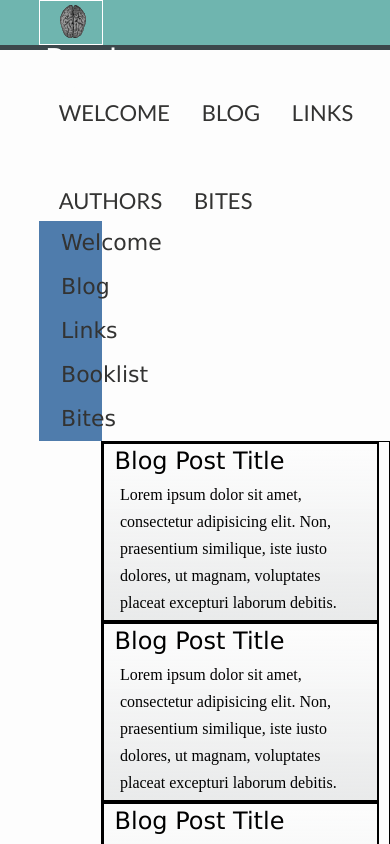
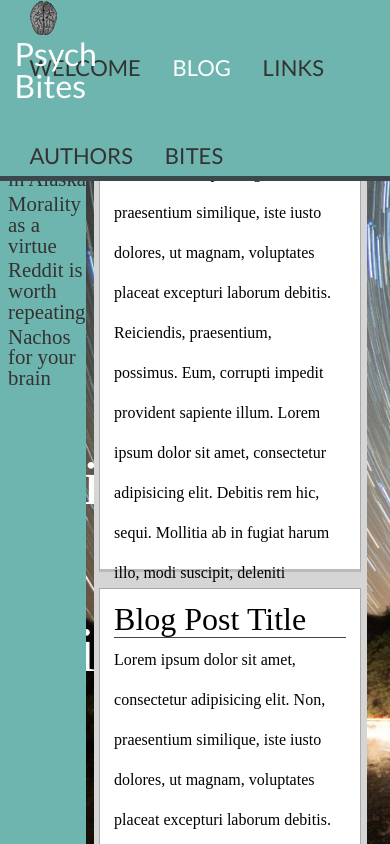
Before and after one commit to AsaToburen/psych-blog, a website: page builds/development/index.html in a window 390 px wide. Both pictures are taken after a click on the link "BLOG". Shown: the top 844 px of the page. Drawn offline with nearby package versions, Linux system fonts and the light colour scheme.

Commit message:
added blog slider

```diff
--- a/builds/development/index.html
+++ b/builds/development/index.html
@@ -3,6 +3,7 @@
 <head>
 	<meta charset="UTF-8">
 	<link href='http://fonts.googleapis.com/css?family=Lato' rel='stylesheet' type='text/css'>
+	<link href='http://fonts.googleapis.com/css?family=Open+Sans' rel='stylesheet' type='text/css'>
 	<link rel="stylesheet" type="text/css" href="css/styles.css">
 	<title>Psych Bites</title>
 </head>
@@ -17,47 +18,55 @@
 			</span>
 			<nav>
 				<ul>
-					<li><a href="#">Welcome</a></li>
-					<li><a href="#">Blog</a></li>
-					<li><a href="#">Links</a></li>
-					<li><a href="#">Authors</a></li>
-					<li><a href="#">Bites</a></li>
+					<li><a id="welcome" class="selected nav-anchor" href="#">Welcome</a></li>
+					<li><a id="blog" class="nav-anchor"  href="#">Blog</a></li>
+					<li><a id="links" class="nav-anchor" href="#">Links</a></li>
+					<li><a id="authors" class="nav-anchor" href="#">Authors</a></li>
+					<li><a id="bites" class="nav-anchor" href="#">Bites</a></li>
 				</ul>
 			</nav>
 		</div>
 	</header>
 	<main>
-	<aside class="sidebar">
+	<aside id="sidebar-blog" class="sidebar">
+		<h2 class="sidebar-heading">Popular Posts</h2>
 		<ul>
-			<li><a href="#">Welcome</a></li>
-			<li><a href="#">Blog</a></li>
-			<li><a href="#">Links</a></li>
-			<li><a href="#">Booklist</a></li>
-			<li><a href="#">Bites</a></li>
+			<li><a href="#">Blog Title 1</a></li>
+			<li><a href="#">Hamsters in Alaska</a></li>
+			<li><a href="#">Morality as a virtue</a></li>
+			<li><a href="#">Reddit is worth repeating</a></li>
+			<li><a href="#">Nachos for your brain</a></li>
 		</ul>
 	</aside>
-	<section class="blog-banner">
-		<div class="entry-container">
-			<div class="b-post">
+	<section class="blog top-section">
+		<div id="quote">
+			<h2 class="quote-text">Learn from yesterday, live for today, hope for tomorrow. The important thing is not to stop questioning. </br> </h2>
+			<h3 id="quote-name">-Einstein</h3>
+		</div>
+		<div id="blog-posts" class="blog-container">
+		<div class="blog-post">
+			<h2 class="post-title">Blog Post Title</h2>
+				<a href="#">
+					<i id="green" class="icon-expand-alt icon-3x"></i>
+				</a>
+				<p class="entry-text">Lorem ipsum dolor sit amet, consectetur adipisicing elit. Non, praesentium similique, iste iusto dolores, ut magnam, voluptates placeat excepturi laborum debitis. Reiciendis, praesentium, possimus. Eum, corrupti impedit provident sapiente illum. Lorem ipsum dolor sit amet, consectetur adipisicing elit. Debitis rem hic, sequi. Mollitia ab in fugiat harum illo, modi suscipit, deleniti perferendis ratione! Nobis quod, dolorum quia soluta voluptatum exercitationem. Lorem ipsum dolor sit amet, consectetur adipisicing elit. Quasi ex earum repudiandae, voluptatibus commodi qui fuga repellat a perspiciatis, similique officia impedit dolorum illo odit! Ipsa nisi eaque, deserunt adipisci? Lorem ipsum dolor sit amet, consectetur adipisicing elit. Fuga numquam explicabo dolorum maxime, officiis odio voluptatum expedita vel recusandae blanditiis omnis minus. Ab accusantium, provident a id porro fugit quae!</p>
+			<div class="entry-footer">
+			</div>
+		</div>
+		<div class="blog-post">
+			<h2 class="post-title">Blog Post Title</h2>
+				<a href="#">
+					<i id="green" class="icon-expand-alt icon-3x"></i>
+				</a>
+				<p class="entry-text">Lorem ipsum dolor sit amet, consectetur adipisicing elit. Non, praesentium similique, iste iusto dolores, ut magnam, voluptates placeat excepturi laborum debitis. Reiciendis, praesentium, possimus. Eum, corrupti impedit provident sapiente illum. Lorem ipsum dolor sit amet, consectetur adipisicing elit. Debitis rem hic, sequi. Mollitia ab in fugiat harum illo, modi suscipit, deleniti perferendis ratione! Nobis quod, dolorum quia soluta voluptatum exercitationem. Lorem ipsum dolor sit amet, consectetur adipisicing elit. Quasi ex earum repudiandae, voluptatibus commodi qui fuga repellat a perspiciatis, similique officia impedit dolorum illo odit! Ipsa nisi eaque, deserunt adipisci? Lorem ipsum dolor sit amet, consectetur adipisicing elit. Fuga numquam explicabo dolorum maxime, officiis odio voluptatum expedita vel recusandae blanditiis omnis minus. Ab accusantium, provident a id porro fugit quae!</p>
+		</div>
+		<div class="blog-post">
 				<h2 class="post-title">Blog Post Title</h2>
+				<a href="#">
+					<i id="green" class="icon-expand-alt icon-3x"></i>
+				</a>
 				<p class="entry-text">Lorem ipsum dolor sit amet, consectetur adipisicing elit. Non, praesentium similique, iste iusto dolores, ut magnam, voluptates placeat excepturi laborum debitis. Reiciendis, praesentium, possimus. Eum, corrupti impedit provident sapiente illum. Lorem ipsum dolor sit amet, consectetur adipisicing elit. Debitis rem hic, sequi. Mollitia ab in fugiat harum illo, modi suscipit, deleniti perferendis ratione! Nobis quod, dolorum quia soluta voluptatum exercitationem. Lorem ipsum dolor sit amet, consectetur adipisicing elit. Quasi ex earum repudiandae, voluptatibus commodi qui fuga repellat a perspiciatis, similique officia impedit dolorum illo odit! Ipsa nisi eaque, deserunt adipisci? Lorem ipsum dolor sit amet, consectetur adipisicing elit. Fuga numquam explicabo dolorum maxime, officiis odio voluptatum expedita vel recusandae blanditiis omnis minus. Ab accusantium, provident a id porro fugit quae!</p>
-			</div>
-			<div class="b-post">
-				<h2 class="post-title">Blog Post Title</h2>
-				<p class="entry-text">Lorem ipsum dolor sit amet, consectetur adipisicing elit. Non, praesentium similique, iste iusto dolores, ut magnam, voluptates placeat excepturi laborum debitis. Reiciendis, praesentium, possimus. Eum, corrupti impedit provident sapiente illum. Lorem ipsum dolor sit amet, consectetur adipisicing elit. Debitis rem hic, sequi. Mollitia ab in fugiat harum illo, modi suscipit, deleniti perferendis ratione! Nobis quod, dolorum quia soluta voluptatum exercitationem. Lorem ipsum dolor sit amet, consectetur adipisicing elit. Quasi ex earum repudiandae, voluptatibus commodi qui fuga repellat a perspiciatis, similique officia impedit dolorum illo odit! Ipsa nisi eaque, deserunt adipisci? Lorem ipsum dolor sit amet, consectetur adipisicing elit. Fuga numquam explicabo dolorum maxime, officiis odio voluptatum expedita vel recusandae blanditiis omnis minus. Ab accusantium, provident a id porro fugit quae!</p>
-			</div>
-			<div class="b-post">
-				<h2 class="post-title">Blog Post Title</h2>
-				<p class="entry-text">Lorem ipsum dolor sit amet, consectetur adipisicing elit. Non, praesentium similique, iste iusto dolores, ut magnam, voluptates placeat excepturi laborum debitis. Reiciendis, praesentium, possimus. Eum, corrupti impedit provident sapiente illum. Lorem ipsum dolor sit amet, consectetur adipisicing elit. Debitis rem hic, sequi. Mollitia ab in fugiat harum illo, modi suscipit, deleniti perferendis ratione! Nobis quod, dolorum quia soluta voluptatum exercitationem. Lorem ipsum dolor sit amet, consectetur adipisicing elit. Quasi ex earum repudiandae, voluptatibus commodi qui fuga repellat a perspiciatis, similique officia impedit dolorum illo odit! Ipsa nisi eaque, deserunt adipisci? Lorem ipsum dolor sit amet, consectetur adipisicing elit. Fuga numquam explicabo dolorum maxime, officiis odio voluptatum expedita vel recusandae blanditiis omnis minus. Ab accusantium, provident a id porro fugit quae!</p>
-			</div>
-			<div class="b-post">
-				<h2 class="post-title">Blog Post Title</h2>
-				<p class="entry-text">Lorem ipsum dolor sit amet, consectetur adipisicing elit. Non, praesentium similique, iste iusto dolores, ut magnam, voluptates placeat excepturi laborum debitis. Reiciendis, praesentium, possimus. Eum, corrupti impedit provident sapiente illum. Lorem ipsum dolor sit amet, consectetur adipisicing elit. Debitis rem hic, sequi. Mollitia ab in fugiat harum illo, modi suscipit, deleniti perferendis ratione! Nobis quod, dolorum quia soluta voluptatum exercitationem. Lorem ipsum dolor sit amet, consectetur adipisicing elit. Quasi ex earum repudiandae, voluptatibus commodi qui fuga repellat a perspiciatis, similique officia impedit dolorum illo odit! Ipsa nisi eaque, deserunt adipisci? Lorem ipsum dolor sit amet, consectetur adipisicing elit. Fuga numquam explicabo dolorum maxime, officiis odio voluptatum expedita vel recusandae blanditiis omnis minus. Ab accusantium, provident a id porro fugit quae!</p>
-			</div>
-			<div class="b-post">
-				<h2 class="post-title">Blog Post Title</h2>
-				<p class="entry-text">Lorem ipsum dolor sit amet, consectetur adipisicing elit. Non, praesentium similique, iste iusto dolores, ut magnam, voluptates placeat excepturi laborum debitis. Reiciendis, praesentium, possimus. Eum, corrupti impedit provident sapiente illum. Lorem ipsum dolor sit amet, consectetur adipisicing elit. Debitis rem hic, sequi. Mollitia ab in fugiat harum illo, modi suscipit, deleniti perferendis ratione! Nobis quod, dolorum quia soluta voluptatum exercitationem. Lorem ipsum dolor sit amet, consectetur adipisicing elit. Quasi ex earum repudiandae, voluptatibus commodi qui fuga repellat a perspiciatis, similique officia impedit dolorum illo odit! Ipsa nisi eaque, deserunt adipisci? Lorem ipsum dolor sit amet, consectetur adipisicing elit. Fuga numquam explicabo dolorum maxime, officiis odio voluptatum expedita vel recusandae blanditiis omnis minus. Ab accusantium, provident a id porro fugit quae!</p>
-			</div>
+		</div>
 		</div>
 	</section>
 	<section class="main-banner">
@@ -70,6 +79,8 @@
 		<div class="book-carosel"></div>
 	</section>
 	</main>
+<script  src="js/jquery.min.js" type="text/javascript"></script>
 <script src="js/scripts.js" type="text/javascript"></script>
+
 </body>
 </html>
--- a/builds/development/js/scripts.js
+++ b/builds/development/js/scripts.js
@@ -0,0 +1,66 @@
+$( document ).ready(function() {
+
+var parseQuotes = function(callback) {
+		console.log(callback[x]);
+
+		for(x=0; x<12; x++){
+			console.log(callback[x].quote.quote);
+			console.log(callback[x].quote.id);
+		}
+};
+
+//		var urlObj = "https://api.ted.com/v1/search.json?q=psychology&categories=quotes&api-key=kpz8qunx2cfqsxfdrr3cgady";
+//		 $.ajax({
+//            type:'GET',
+//            dataType: 'jsonp',
+//            url:urlObj,
+//		success: function(data) {
+//			console.log(data);
+//			parseQuotes(data.results);
+//		},
+//		error: function(){
+//			console.log('errors baby');
+//		}
+//	});
+
+
+var blog = document.getElementById('blog');
+var welcome = document.getElementById('welcome');
+var navAnchors = document.querySelectorAll('nav a');
+var hasClass = function (element, className) {
+    return element.className && new RegExp("(^|\\s)" + className + "(\\s|$)").test(element.className);
+}
+
+var removeActive = function() {
+	for(x=0; x<5; x++){
+		if(hasClass(navAnchors[x], 'selected')){
+			navAnchors[x].className = "";
+		};
+	}
+};
+
+var hideBlog = function(sidebarBlog, blogContainer) {
+	sidebarBlog.classList.toggle('slide-side');
+	blogContainer.classList.toggle('blog-slide');
+};
+
+
+for(x=0; x<5; x++){
+	navAnchors[x].addEventListener('click', function(event) {
+		event.preventDefault();
+		removeActive();
+		this.classList.add('selected');
+
+	});
+}
+
+//welcome.addEventListener('click', function(event){
+//	console.log('google');
+//});
+
+blog.addEventListener('click', function(event){
+	var sidebarBlog = document.getElementById('sidebar-blog');
+	var blogContainer = document.getElementById('blog-posts');
+	hideBlog(sidebarBlog, blogContainer);
+});
+});
--- a/components/sass/styles.scss
+++ b/components/sass/styles.scss
@@ -15,7 +15,6 @@ a {
 	text-decoration: none;
 	color: #333332;
 }
-
 
 /* HTML5 display-role reset for older browsers */
 
@@ -58,6 +57,8 @@ $light-blue: #BFD7EA;
 $mute-maroon: #565264;
 
 $heading-font: 'Lato', sans-serif;
+$text-font: 'Open Sans', sans-serif;
+$post-heading: ;
 
 
 //functional variables:
@@ -66,7 +67,7 @@ $heading-font: 'Lato', sans-serif;
 /* Global Styles */
 
 body {
-	background-color: $offwhite;
+	background-color: #F6F0EA;
 	width: 100%;
 	overflow: auto;
 	box-sizing: border-box;
@@ -76,23 +77,26 @@ body {
 		width: 100%;
 		display: block;
 		font-family: $heading-font;
-		position: relative;
+		position: fixed;
 		border-bottom: 5px solid $char-green;
+		z-index: 2;
 		.inner-header {
 			margin: 0 auto;
-			width: 80%;
+			width: 95%;
+			height: 7em;
 				span {
 					display: inline-block;
-					width: 20%;
+					width: 16.5%;
 					text-align: center;
-					padding: .2em 0em;
-					border: 1px solid #fff;
-					background-color: $flat-green;
+					position: absolute;
+					transition: background 2s ease;
+					z-index: 3;
+
 					&:hover {
-						background: radial-gradient(circle, $flat-green, $offwhite);
+						background-color: radial-gradient(circle, $flat-green 60%, $offwhite);
 						h1 {
-							color: $char-green;
-							text-shadow: $offwhite;
+							text-shadow: .05em .05em 0 $offwhite;
+							color: $flat-green;
 						}
 					}
 					a {
@@ -103,7 +107,9 @@ body {
 							top: 1.2em;
 							left: .15em;
 							color: $offwhite;
+							text-shadow: 0;
 							height: 0;
+							transition: all 2s ease-in-out;
 						}
 						img {
 							width: 50%;
@@ -113,7 +119,7 @@ body {
 		nav {
 			float: right;
 			display: inline;
-			margin-right: -1em;
+
 			ul{
 				float: left;
 				li {
@@ -130,49 +136,120 @@ body {
 							color: $offwhite;
 						}
 					}
+					.selected {color: $offwhite;}
 				}
 			}
 		}
 	}
 }
 
+	.blog {
+		height: 100%;
 
+		.blog-container {
+			position: relative;
+			display: none;
+			width: 70%;
+			height: 100%;
+			background-color: #D5D5D5;
+			right: -75%;
+			margin-top: 11.5%;
+			overflow: hidden;
+			float: right;
+			transition: right 2s ease-in-out;
+			transition: display 4s ease-in-out;
+		}
+		.blog-slide {right: 6%;
+					display: inline-block;
+		}
+		.blog-post {
+				position: relative;
+				background:#FFF;
+				border:1px solid #AAA;
+				border-bottom:3px solid #BBB;
+				height: 30em;
+				padding: 5%;
+				margin: 1em auto;
+				width: 85%;
+				.post-title {
+					font-family: $post-heading;
+					font-size: 2em;
+					padding-bottom: 1%;
+					margin-bottom: 1%;
+					border-bottom: 1px solid $char-green;
+				}
+				.entry-text{
+					line-height: 2.5em;
+					width: 95%;
+					text-align: left;
+				}
+
+				}
+		#quote {
+			width: 55%;
+			margin: 0 auto;
+			padding-top: 9%;
+			line-height: 3.5em;
+			display: none;
+
+			.quote-text {
+				font-size: 2em;
+				color: $font-black;
+
+			}
+			#quote-name{
+				text-align: right;
+				font-weight: bold;
+				font-size: 1.5em;
+				margin-top: 5%;
+				margin-right: 2%;
+			}
+		}
+	}
 
 	.sidebar {
-		width: 16.07%;
-		margin-left: 10.02%;
-		font-family: lucida grande;
+    	-webkit-transition: all 0.3s;
+    	-moz-transition: all 0.3s;
+    	-ms-transition: all 0.3s;
+    	-o-transition: all 0.3s;
+    	transition: all 0.3s;
 		display: inline-block;
+		width: 20%;
+		height: 100%;
+		padding-top: 12%;
+		padding-left: 2%;
+		background-color: $flat-green;
+		position: fixed;
+		overflow: hidden;
+		left: -23%;
+		.sidebar-heading {
+			font-size: 1.5em;
+			font-weight: bold;
+			border-bottom: 2px solid $char-green;
+			padding-bottom: 3%;
+			margin-bottom: 3%;
+			width: 80%;
+		}
 		ul{
-			>li {
-				margin-top: 0;
-				padding-top: .5em;
+			width: 100%;
+			height: 100%;
+		li{
+			width: 100%;
+			margin-top: 5%;
+		a {
+			font-size: 1.3em;
+			width: 100%;
+			height: 100%;
+			&:hover {
+				background-color: grey;
 			}
-			li{
-				font-size: 1.375em;
-				background-color: $azul;
-				padding-left: 1em;
-
-				padding-bottom: .5em;
-				a {
-					-webkit-transition: .5s ease-in-out;
-					transition: .5s ease-in-out;
-					padding: .5em 3.5em .5em 0em;
 			}
-				&:hover {
-						-webkit-transition: .7s ease-in-out;
-						transition: .7s ease-in-out;
-						background-color: $offwhite;
-					a {
-						color: $azul;
-						-webkit-transition: .5s ease-in-out;
-						transition: .5s ease-in-out;
-						padding-left: 1%;
 		}
 	}
 
 			}
-		}
+	.slide-side {
+		left: 0%;
 	}
 
 	.blog-banner {
@@ -183,23 +260,34 @@ body {
 			height: 40rem;
 			width: 73.7%;
 			float: right;
+			display: none;
 			.entry-container {
 				width: 100%;
 				height: 50em;
 				overflow: auto;
 				.b-post {
 					width: 95%;
-					height: 22%;
+					height: 6%;
 					border: 2px solid black;
 					overflow: hidden;
-					background: linear-gradient(to top, rgba($char-green, .1), $offwhite);
 					z-index: 5;
+					//&:hover {
+					//	height: 20%;
+					//	background: linear-gradient(to top, rgba($char-green, .3), $offwhite);
+					//}
+					.icon-expand-alt {
+						color: $font-black;
+						float: right;
+						margin-right: 4%;
+
+					}
 					.post-title {
 						font-family: lucida grande, sans-serif;
 						margin-left: 4%;
-						margin-top: 2%;
+						margin-top: 1.5%;
 						padding-bottom: 2.7%;
 						font-size: 1.5em;
+						display: inline-block;
 					}
 					.entry-text{
 						width: 80%;
@@ -217,10 +305,14 @@ body {
 			background-repeat: no-repeat;
 			background-position: center middle;
 			overflow: auto;
-			position: relative;
+			position: fixed;
+			top: 7em;
 			width: 100%;
-			height: 40em;
+			height: 100%;
+			//height: 40rem;
+			border-top: 3px solid $char-green;
 			border-bottom: 3rem solid $flat-green;
+			z-index: -2;
 			div {
 				margin: 10em auto 0 auto;
 				width: 60%;
```
Also changed, not shown: builds/development/css/styles.css. Lines whose indentation alone changed are shown as unchanged.
